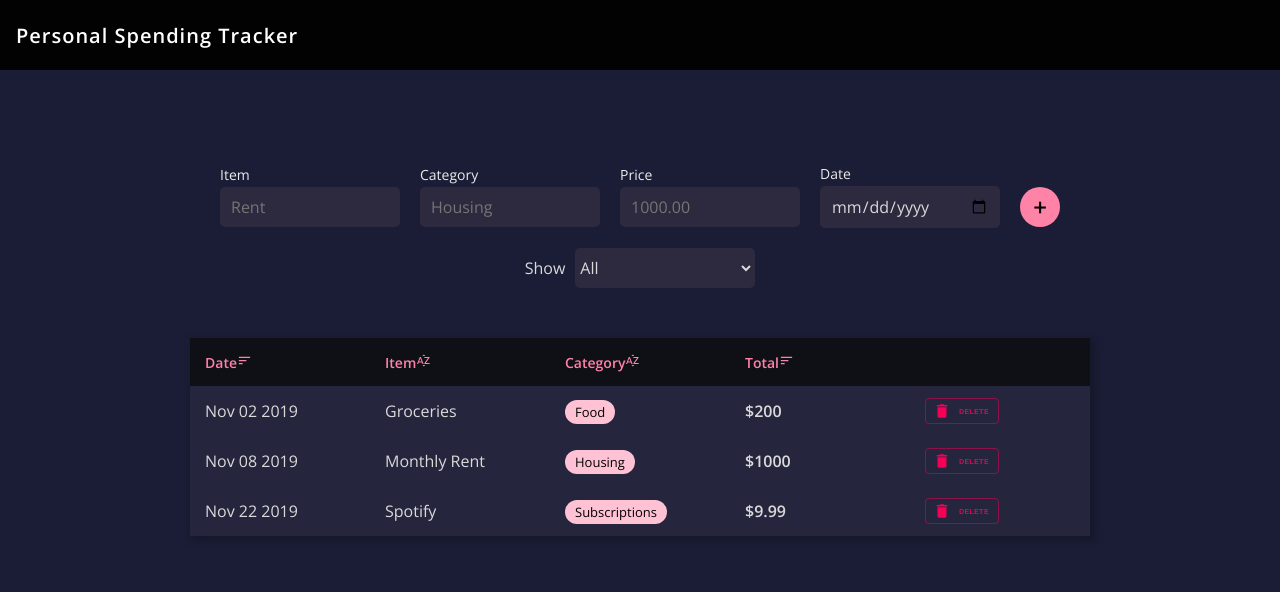
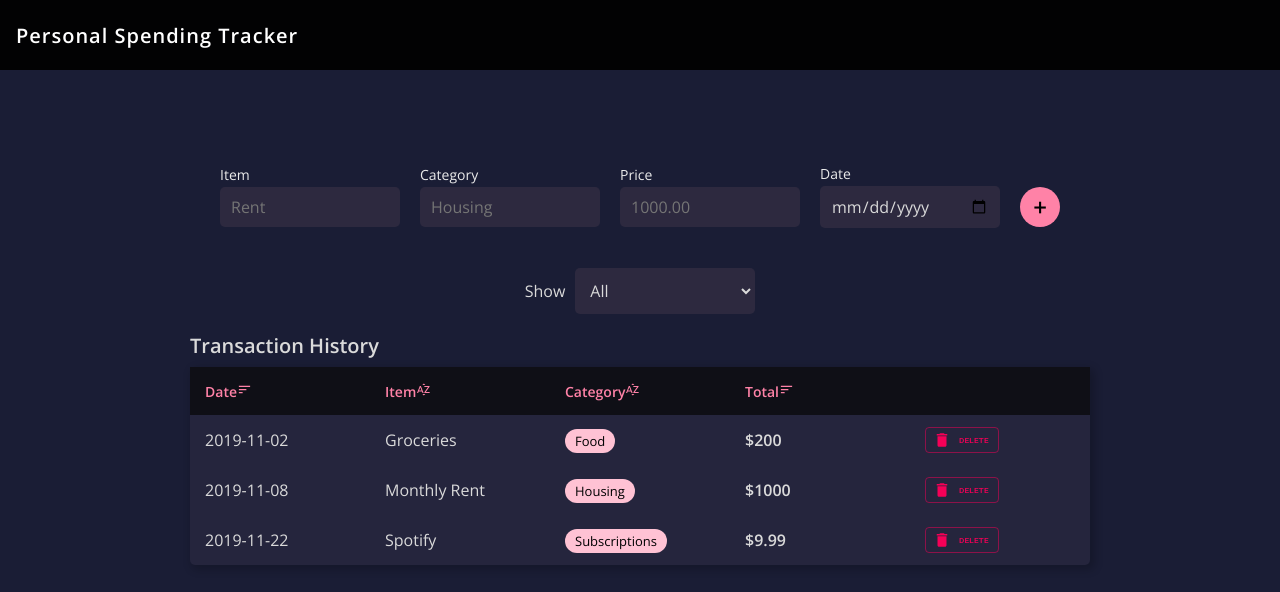
Before and after one commit to robinnong/personal-spending-tracker, a React (Create React App) app: page / in a window 1280 px wide. Shown: the top 592 px of the page. Built offline with nearby package versions, Linux system fonts and the light colour scheme.

Commit message:
Debugged input clearing after form submit

```diff
--- a/src/App.css
+++ b/src/App.css
@@ -39,7 +39,7 @@ a {
 }
 
 table, th, td,
-select { text-transform: capitalize; }
+select, option { text-transform: capitalize; }
 
 body {
   background-color: #1a1d35;
@@ -90,7 +90,7 @@ input, select {
   background-color: #2d293f;
 }
 
-input { padding: 10px; }
+input, select { padding: 10px; }
 
 input:focus { border: 1px solid #ffffff; }
 
@@ -128,8 +128,8 @@ input::-webkit-inner-spin-button {
 .filterSelect label {margin-right: 10px;}
 
 select {
-  height: 40px;
   cursor: pointer;
+  margin-top: 20px;
 }
 
 .add {
@@ -147,10 +147,19 @@ select {
 
 /* Table styles */
 table {
-  margin-top: 50px;
+  margin-top: 20px;
   border-collapse: collapse;
   background-color: #25253d;
   box-shadow: 3px 3px 8px 2px rgba(0, 0, 0, 0.199);
+  border-radius: 5px;
+  overflow: hidden;
+}
+
+caption {
+  text-align: left;
+  font-weight: 600;
+  font-size: 2rem;
+  margin-bottom: 10px;
 }
 
 th {
--- a/src/App.js
+++ b/src/App.js
@@ -1,7 +1,7 @@
 import React from 'react';
 import AddItem from './components/AddItem';
-import Filter from './components/Filter';
-import Table from './components/Table';
+import Filter from './containers/Filter';
+import List from './containers/List';
 import './App.css';
 
 const App = () => {
@@ -14,7 +14,7 @@ const App = () => {
       <section>
         <AddItem />
         <Filter />
-        <Table />
+        <List />
       </section>
     </main>
   </>
--- a/src/components/AddItem.js
+++ b/src/components/AddItem.js
@@ -1,43 +1,73 @@
-import React, { useState } from 'react';
+import React from 'react';
 import { connect } from 'react-redux';
-import { addItem } from '../redux/actions';
+import { addItem, setCurrentItem } from '../redux/actions';
 
-const AddItem = ({ dispatch }) => {
-  const [currentItem, setCurrentItem] = useState({});
-  // Keeps track of user's input, saving the input to its corresponding property in the list item object
+const mapStateToProps = (state) => ({
+  currentItem: setCurrentItem(state.currentItem)
+})
+
+const AddItem = ({ dispatch, currentItem }) => {
+   // Keeps track of user's input, saving the input to its corresponding property in the list item object
   const handleUserInput = (e) => {
     const { id, value } = e.target;
-    let newItem = { ...currentItem };
-    newItem[id] = value.toLowerCase();
-    setCurrentItem(newItem);
+    dispatch(setCurrentItem({ field: id, val: value }));
   }
 
+  const {name, category, price, date} = currentItem.object;
   return (
     <form
       action=""
       className="inputForm"
       onSubmit={(e) => {
         e.preventDefault();
-        dispatch(addItem(currentItem));
-        setCurrentItem({});
+        dispatch(addItem(currentItem.object));
+        console.log("submitted")
       }}
-      onChange={handleUserInput}
     >
       <div>
         <label htmlFor="name">Item</label>
-        <input type="text" id="name" value={currentItem.name} placeholder="Rent" required />
+        <input
+          type="text"
+          id="name"
+          value={name}
+          onChange={handleUserInput}
+          placeholder="Rent"
+          required={true}
+        />
       </div>
       <div>
         <label htmlFor="category">Category</label>
-        <input type="text" id="category" value={currentItem.text} placeholder="Housing" required />
+        <input
+          type="text"
+          id="category"
+          value={category}
+          onChange={handleUserInput}
+          placeholder="Housing"
+          required={true}
+        />
       </div>
       <div>
         <label htmlFor="price">Price</label>
-        <input type="number" step="0.01" min="0" id="price" value={currentItem.price}placeholder="1000.00" required />
+        <input
+          type="number"
+          step="0.01"
+          min="0"
+          id="price"
+          value={price}
+          onChange={handleUserInput}
+          placeholder="1000.00"
+          required={true}
+        />
       </div>
       <div>
         <label htmlFor="date">Date</label>
-        <input type="date" id="date" value={currentItem.date} required />
+        <input
+          type="date"
+          id="date"
+          onChange={handleUserInput}
+          value={date}
+          required={true}
+        />
       </div>
       <button className="add" type="submit" aria-label="add item">
         +
@@ -46,4 +76,4 @@ const AddItem = ({ dispatch }) => {
   )
 }
 
-export default connect()(AddItem)
+export default connect(mapStateToProps)(AddItem)
--- a/src/components/Item.js
+++ b/src/components/Item.js
@@ -1,21 +1,10 @@
 import React from 'react';
-import { Months } from './helpers';
 import { Button } from '@material-ui/core';
 import { Delete } from '@material-ui/icons';
 
-const Item = ({ onClick, date, name, category, price }) => {
-    const getFullDate = (str) => {
-        const day = str.substring(8, 10);
-        const month = Months[parseInt(str.substring(5, 7))];
-        const year = str.substring(0, 4)
-        return `${month} ${day} ${year}`;
-    }
-
-    const fullDate = getFullDate(date);
-
-    return (
+const Item = ({ onClick, date, name, category, price }) => (
     <tr>
-            <td>{fullDate}</td>
+        <td>{date}</td>
         <td>{name}</td>
         <td className="category">
             <span>{category}</span>
@@ -34,6 +23,5 @@ const Item = ({ onClick, date, name, category, price }) => {
         </td>
     </tr>
 )
-}
 
 export default Item
--- a/src/components/List.js
+++ /dev/null
@@ -1,44 +0,0 @@
-import React from 'react';
-import { connect } from 'react-redux';
-import { sortColumn } from '../redux/actions';
-import Item from './Item';
-import { Sort, SortByAlpha } from '@material-ui/icons';
-
-const List = ({ items, deleteItem, dispatch }) => (
-    <table>
-        <thead>
-            <tr className="tableHeadings">
-                <th onClick={() => dispatch(sortColumn("date"))}>
-                    Date
-                    <Sort />
-                </th>
-                <th onClick={() => dispatch(sortColumn("name"))}>
-                    Item
-                    <SortByAlpha />
-                </th>
-                <th onClick={() => dispatch(sortColumn("category"))}>
-                    Category
-                    <SortByAlpha />
-                </th>
-                <th onClick={() => dispatch(sortColumn("price"))}>
-                    Total
-                    <Sort />
-                </th>
-                <th></th>
-            </tr>
-        </thead>
-        <tbody>
-            {items.map((item) => {
-                return (
-                    <Item
-                        key={item.id}
-                        {...item}
-                        onClick={() => deleteItem(item.id)}
-                    />
-                )
-            })}
-        </tbody>
-    </table>
-)
-
-export default connect()(List)
--- a/src/components/Table.js
+++ b/src/components/Table.js
@@ -1,33 +1,45 @@
+import React from 'react';
 import { connect } from 'react-redux';
-import { deleteItem } from '../redux/actions.js';
-import List from './List';
+import { sortColumn } from '../redux/actions';
+import Item from './Item';
+import { Sort, SortByAlpha } from '@material-ui/icons';
 
-const getList = (items, filter, sort) => {
-  let list = [...items].sort((a, b) => {
-      if (b[sort.column] > a[sort.column]) {
-            return 1;
-      } else if (b[sort.column] < a[sort.column]) {
-          return -1;
-      }
-      return 0;
-  });
-  if (sort.direction) {
-    list.reverse();
-  }
+const Table = ({ items, deleteItem, dispatch }) => (
+    <table>
+        <caption>Transaction History</caption>
+        <thead>
+            <tr className="tableHeadings">
+                <th onClick={() => dispatch(sortColumn("date"))}>
+                    Date
+                    <Sort />
+                </th>
+                <th onClick={() => dispatch(sortColumn("name"))}>
+                    Item
+                    <SortByAlpha />
+                </th>
+                <th onClick={() => dispatch(sortColumn("category"))}>
+                    Category
+                    <SortByAlpha />
+                </th>
+                <th onClick={() => dispatch(sortColumn("price"))}>
+                    Total
+                    <Sort />
+                </th>
+                <th></th>
+            </tr>
+        </thead>
+        <tbody>
+            {items.map((item) => {
+                return (
+                    <Item
+                        key={item.id}
+                        {...item}
+                        onClick={() => deleteItem(item.id)}
+                    />
+                )
+            })}
+        </tbody>
+    </table>
+)
 
-  if (filter !== "") {
-    return list.filter(item => filter === item.category);
-  } else {
-    return list;
-  }
-}
-
-const mapStateToProps = state => ({
-  items: getList(state.items, state.filterBy, state.sorting)
-})
-
-const mapDispatchToProps = dispatch => ({
-  deleteItem: id => dispatch(deleteItem(id))
-})
-
-export default connect(mapStateToProps, mapDispatchToProps)(List);
+export default connect()(Table)
--- a/src/components/Filter.js
+++ b/src/containers/Filter.js
@@ -1,6 +1,6 @@
 import { connect } from 'react-redux';
 import { setFilter } from '../redux/actions';
-import SelectFilter from './SelectFilter';
+import SelectFilter from '../components/SelectFilter';
 
 const getCategories = (state) => {
   let categories = state.map(item => item.category)
--- /dev/null
+++ b/src/containers/List.js
@@ -0,0 +1,33 @@
+import { connect } from 'react-redux';
+import { deleteItem } from '../redux/actions.js';
+import Table from '../components/Table';
+
+const getList = (items, filter, sort) => {
+  let list = [...items].sort((a, b) => {
+      if (b[sort.column] > a[sort.column]) {
+            return 1;
+      } else if (b[sort.column] < a[sort.column]) {
+          return -1;
+      }
+      return 0;
+  });
+  if (sort.direction) {
+    list.reverse();
+  }
+
+  if (filter !== "") {
+    return list.filter(item => filter === item.category);
+  } else {
+    return list;
+  }
+}
+
+const mapStateToProps = state => ({
+  items: getList(state.items, state.filterBy, state.sorting)
+})
+
+const mapDispatchToProps = dispatch => ({
+  deleteItem: id => dispatch(deleteItem(id))
+})
+
+export default connect(mapStateToProps, mapDispatchToProps)(Table);
--- a/src/redux/actions.js
+++ b/src/redux/actions.js
@@ -4,6 +4,7 @@ let nextItemId = SampleData.length
 
 const ADD_ITEM = 'ADD_ITEM'
 const DELETE_ITEM = 'DELETE_ITEM'
+const SET_CURRENT_ITEM = 'SET_CURRENT_ITEM'
 const SET_FILTER = 'SET_FILTER'
 const SORT_COLUMN = 'SORT_COLUMN'
 
@@ -19,6 +20,11 @@ export const deleteItem = id => ({
   id
 })
 
+export const setCurrentItem = object => ({
+  type: SET_CURRENT_ITEM,
+  object
+})
+
 export const sortColumn = text => ({
   type:  SORT_COLUMN,
   text
--- /dev/null
+++ b/src/redux/reducers/currentItem.js
@@ -0,0 +1,14 @@
+const currentItem  = (state = {}, action) => {
+  switch (action.type) {
+    case 'SET_CURRENT_ITEM':
+      let currentItem = { ...state };
+      currentItem[action.object.field] = action.object.val.toLowerCase();
+      return currentItem;
+    case 'ADD_ITEM':
+      return { name: "", category: "", price: 0, date: "" };
+    default:
+      return state;
+  }
+}
+
+export default currentItem;
--- a/src/redux/reducers/index.js
+++ b/src/redux/reducers/index.js
@@ -2,9 +2,11 @@ import { combineReducers } from 'redux';
 import items from './items';
 import filterBy from './filterBy';
 import sorting from './sorting';
+import currentItem from './currentItem';
 
 export default combineReducers({
   items,
   filterBy,
-  sorting
+  sorting,
+  currentItem
 })
```
Also changed, not shown: 1 other file (tests, documents, lock files or other folders). Lines whose indentation alone changed are shown as unchanged.
